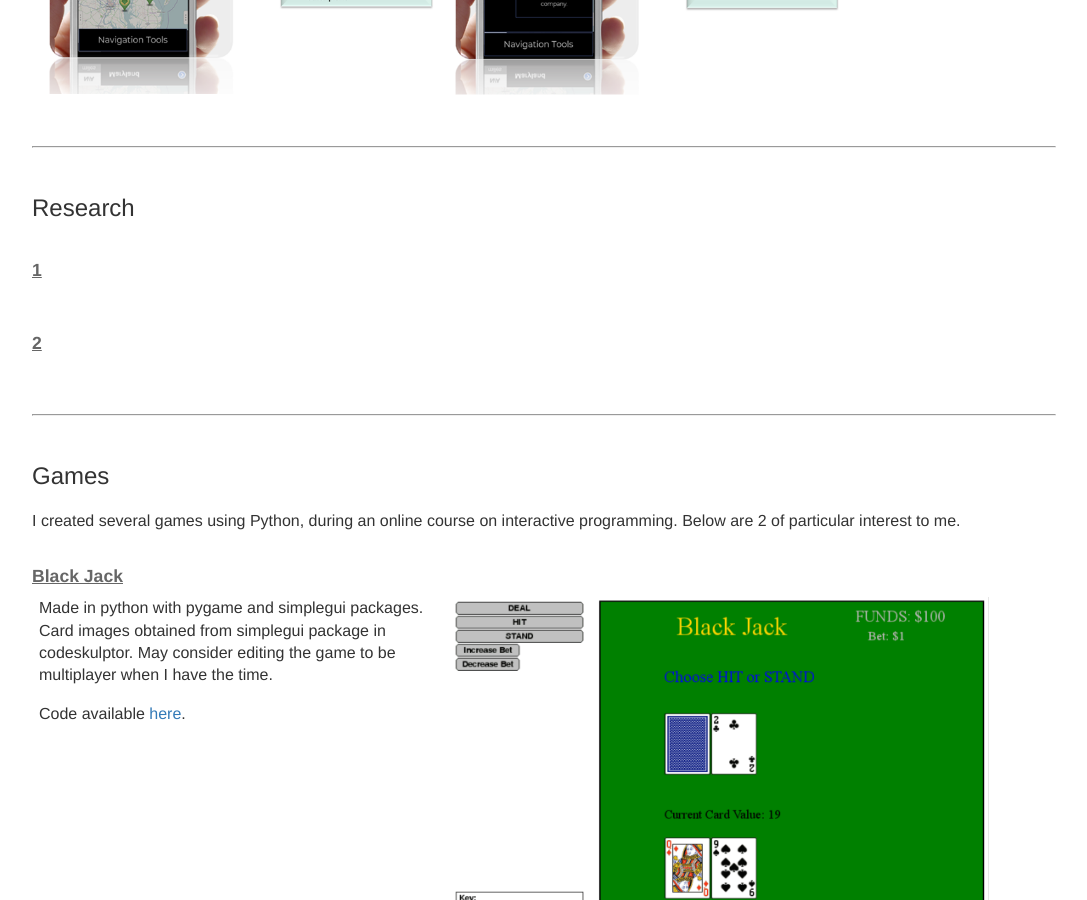
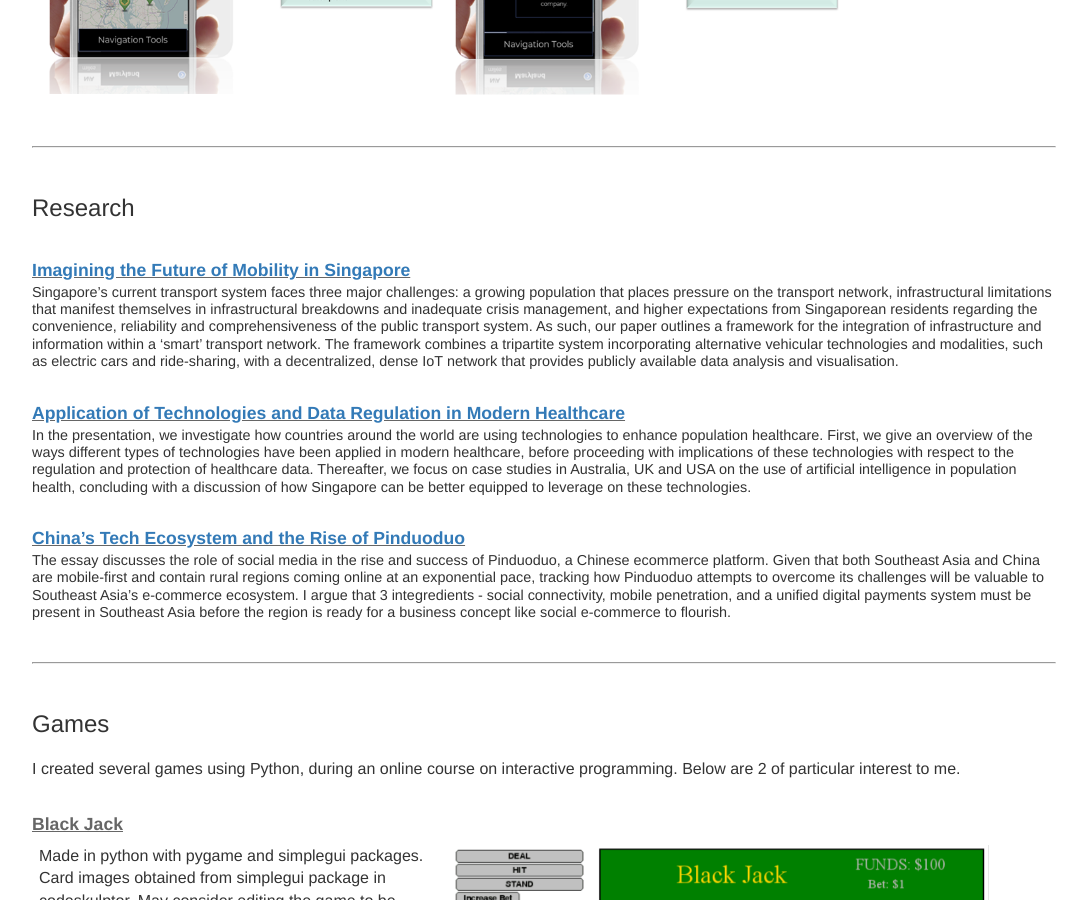
Before and after one commit to tanzhirong/tanzhirong.github.io, a Jekyll site: the page built from projects/index.html, in a window 1280 px wide and 900 px high, scrolled down 1904 px. Shown: the whole window, without its empty margins (96-1183 px from the left). Built offline with Jekyll 4.4.1, drawn with Linux system fonts in a browser that asks for light colours.

Commit message:
Update index.html

```diff
--- a/projects/index.html
+++ b/projects/index.html
@@ -38,21 +38,17 @@ title: Projects | Zhi Rong Tan
 
 <h2>Research</h2>
 <br>
-<table>
-    <tr>
-        <div class="project_title"><b><u>1</u></b></div>
-        <p>
-    </tr>
-</table>
-<br><br>
+<div class="project_title"><b><u><a target="_blank" href="transport.pdf">Imagining the Future of Mobility in Singapore</a></u></b></div>
+<p class="exp_description">Singapore’s current transport system faces three major challenges: a growing population that places pressure on the transport network, infrastructural limitations that manifest themselves in infrastructural breakdowns and inadequate crisis management, and higher expectations from Singaporean residents regarding the convenience, reliability and comprehensiveness of the public transport system. As such, our paper outlines a framework for the integration of infrastructure and information within a ‘smart’ transport network. The framework combines a tripartite system incorporating alternative vehicular technologies and modalities, such as electric cars and ride-sharing, with a decentralized, dense IoT network that provides publicly available data analysis and visualisation.</p>
+<br>
 
-<table>
-    <tr>
-        <div class="project_title"><b><u>2</u></b></div>
-        <p>
-    </tr>
-</table>
-<br><br>
+<div class="project_title"><b><u><a target="_blank" href="healthcare.pdf">Application of Technologies and Data Regulation in Modern Healthcare</a></u></b></div>
+<p class="exp_description">In the presentation, we investigate how countries around the world are using technologies to enhance population healthcare. First, we give an overview of the ways different types of technologies have been applied in modern healthcare, before proceeding with implications of these technologies with respect to the regulation and protection of healthcare data. Thereafter, we focus on case studies in Australia, UK and USA on the use of artificial intelligence in population health, concluding with a discussion of how Singapore can be better equipped to leverage on these technologies.</p>
+<br>
+
+<div class="project_title"><b><u><a target="_blank" href="pinduoduo.pdf">China’s Tech Ecosystem and the Rise of Pinduoduo</a></u></b></div>
+<p class="exp_description">The essay discusses the role of social media in the rise and success of Pinduoduo, a Chinese ecommerce platform. Given that both Southeast Asia and China are mobile-first and contain rural regions coming online at an exponential pace, tracking how Pinduoduo attempts to overcome its challenges will be valuable to Southeast Asia’s e-commerce ecosystem. I argue that 3 integredients - social connectivity, mobile penetration, and a unified digital payments system must be present in Southeast Asia before the region is ready for a business concept like social e-commerce to flourish.</p>
+<br>
 
 <hr><br>
 
```
